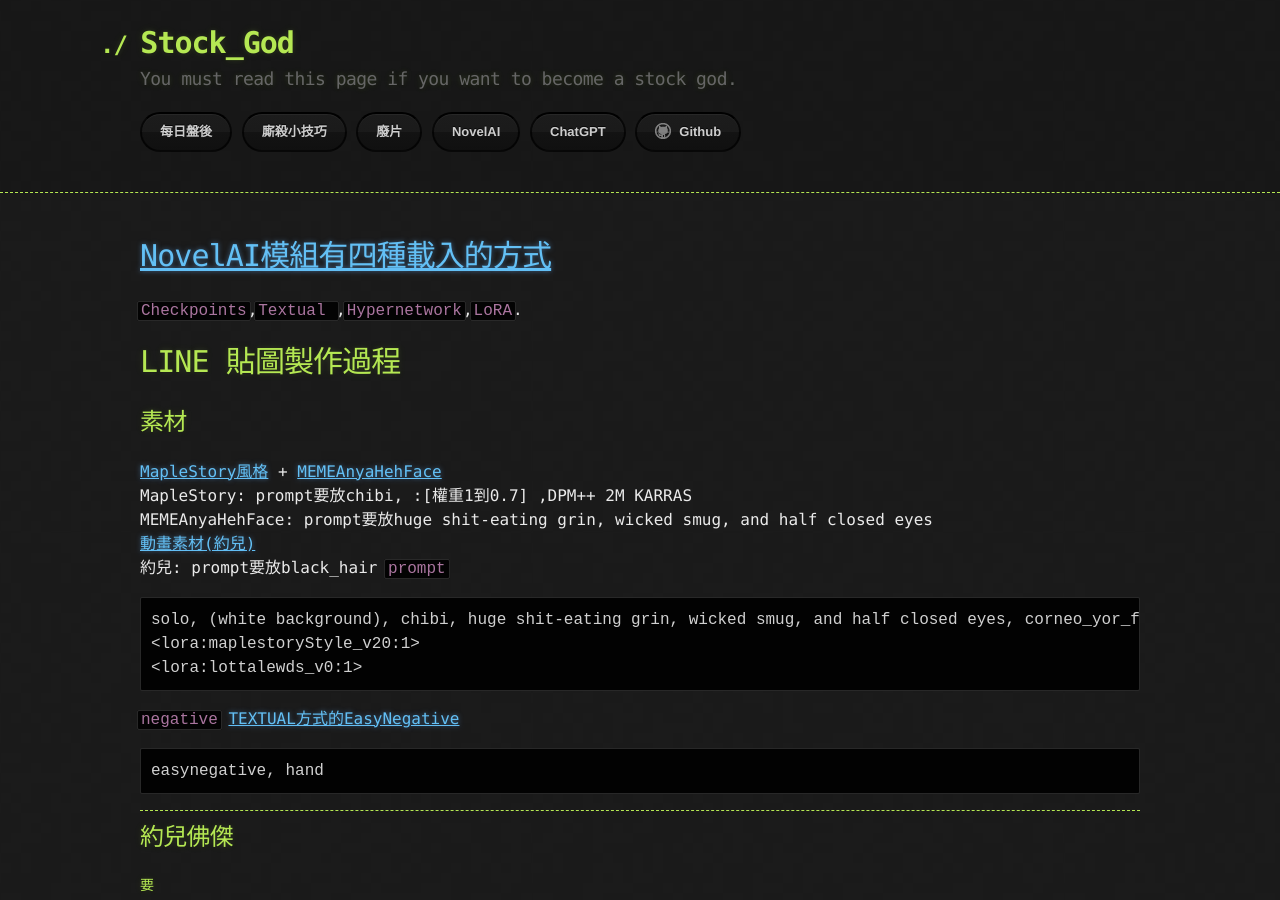
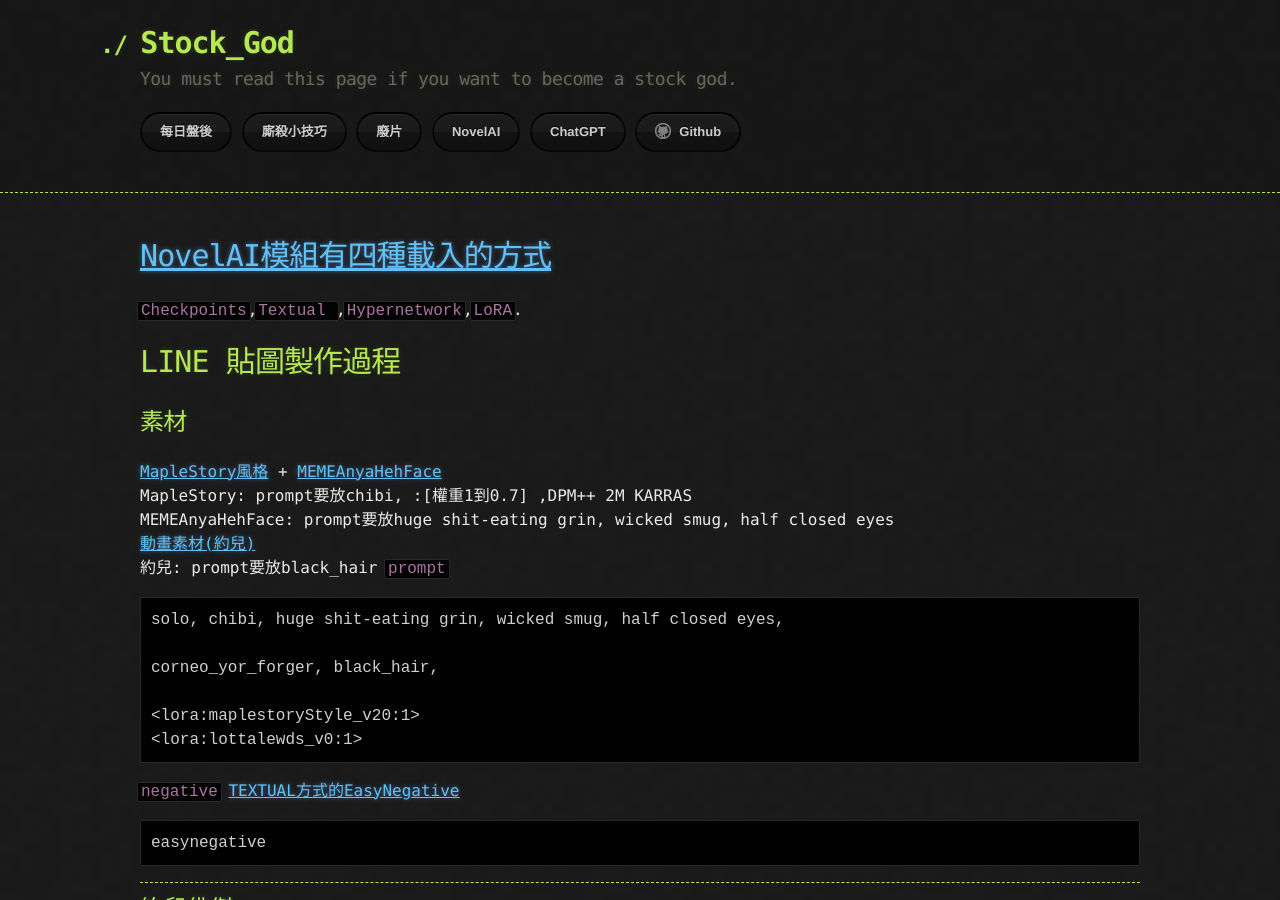
Before and after one commit to lepg5487/Stock_God, a Jekyll site: the page built from NovelAI.md, in a window 1280 px wide and 900 px high. Built offline with Jekyll 4.4.1, drawn with Linux system fonts in a browser that asks for light colours; our own code applies the rules of GitHub Pages for plain Markdown files.

Commit message:
Update NovelAI.md

````diff
--- a/NovelAI.md
+++ b/NovelAI.md
@@ -7,19 +7,22 @@
 ## 素材
 [MapleStory風格](https://civitai.com/models/14313) + [MEMEAnyaHehFace](https://civitai.com/models/4391/lottalewds-anyahehface)
 MapleStory: prompt要放chibi, :[權重1到0.7] ,DPM++ 2M KARRAS
-MEMEAnyaHehFace: prompt要放huge shit-eating grin, wicked smug, and half closed eyes
+MEMEAnyaHehFace: prompt要放huge shit-eating grin, wicked smug, half closed eyes
 [動畫素材(約兒)](https://civitai.com/models/5417/yor-forger-innocent-housewife-version-ti-embedding-by-corneo)
 約兒: prompt要放black_hair
 `prompt`
 ```
-solo, (white background), chibi, huge shit-eating grin, wicked smug, and half closed eyes, corneo_yor_forger, black_hair ,
+solo, chibi, huge shit-eating grin, wicked smug, half closed eyes,
+
+corneo_yor_forger, black_hair,
+
 <lora:maplestoryStyle_v20:1>
 <lora:lottalewds_v0:1>
 ```
 `negative`
 [TEXTUAL方式的EasyNegative](https://civitai.com/models/7808/easynegative)
 ```
-easynegative, hand
+easynegative
 ```
 
 ------------------------------------------------------------------------------------------------------------------------------------------
````
